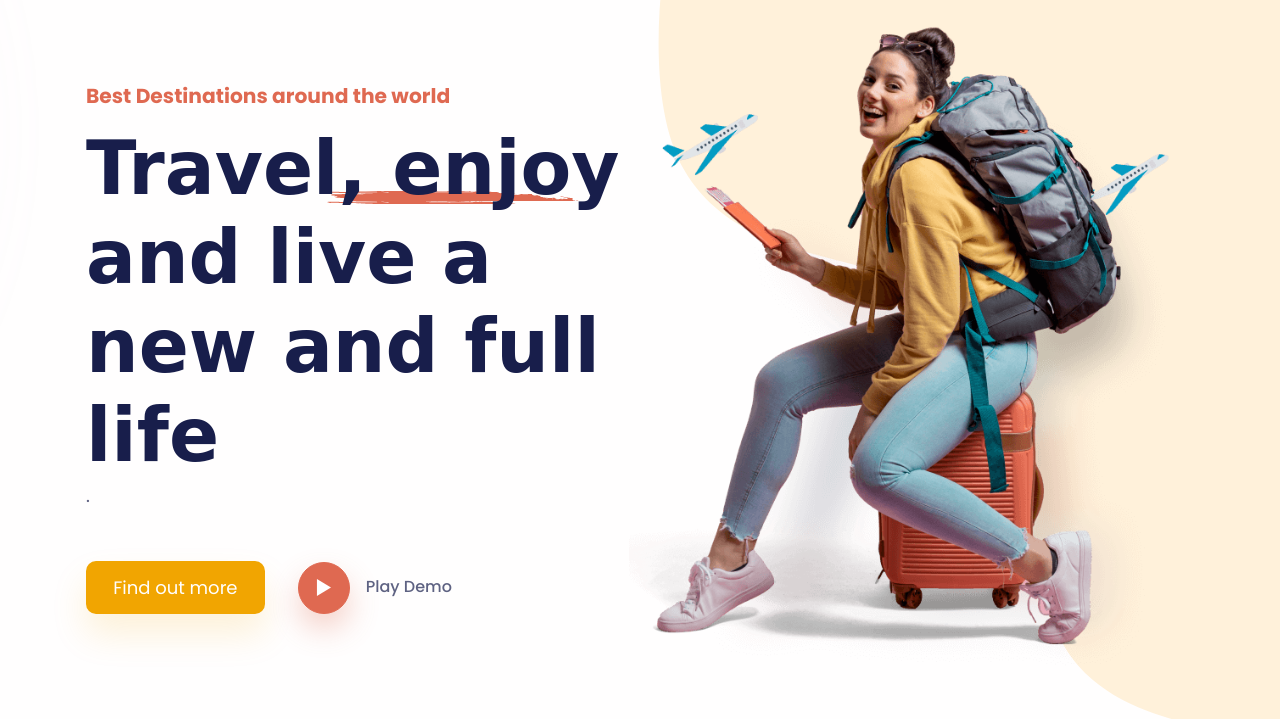
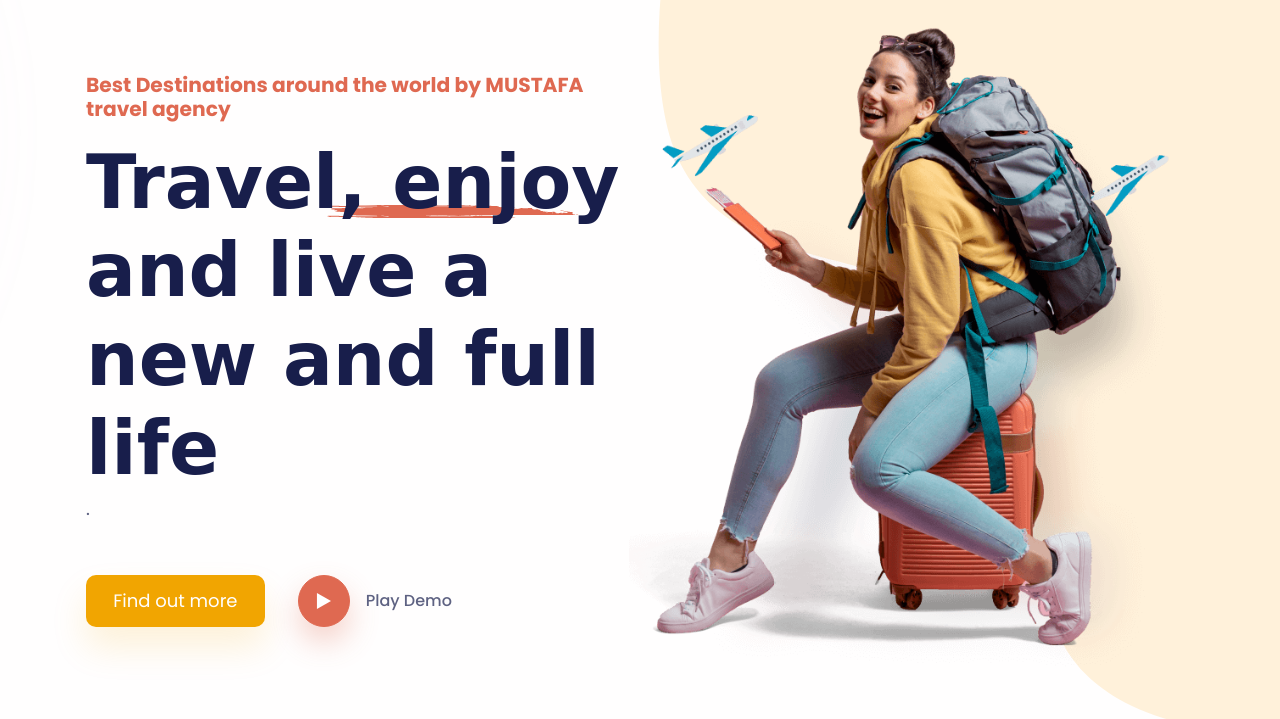
Before and after one commit to Mustafakhozema/minor, a plain HTML site: page index.html in a window 1280 px wide. Shown: the part 87-806 px from the top of the page. Drawn offline with Linux system fonts and the light colour scheme; a web font is replaced by a local one.

Commit message:
Update index.html

```diff
--- a/index.html
+++ b/index.html
@@ -69,7 +69,7 @@
           <div class="row align-items-center">
             <div class="col-md-5 col-lg-6 order-0 order-md-1 text-end"><img class="pt-7 pt-md-0 hero-img" src="assets/img/hero/hero-img.png" alt="hero-header" /></div>
             <div class="col-md-7 col-lg-6 text-md-start text-center py-6">
-              <h4 class="fw-bold text-danger mb-3">Best Destinations around the world</h4>
+              <h4 class="fw-bold text-danger mb-3">Best Destinations around the world by MUSTAFA travel agency</h4>
               <h1 class="hero-title">Travel, enjoy and live a new and full life</h1>
               <p class="mb-4 fw-medium">.<br class="d-none d-xl-block" /><br class="d-none d-xl-block" /></p>
               <div class="text-center text-md-start"> <a class="btn btn-primary btn-lg me-md-4 mb-3 mb-md-0 border-0 primary-btn-shadow" href="#!" role="button">Find out more</a>
```
